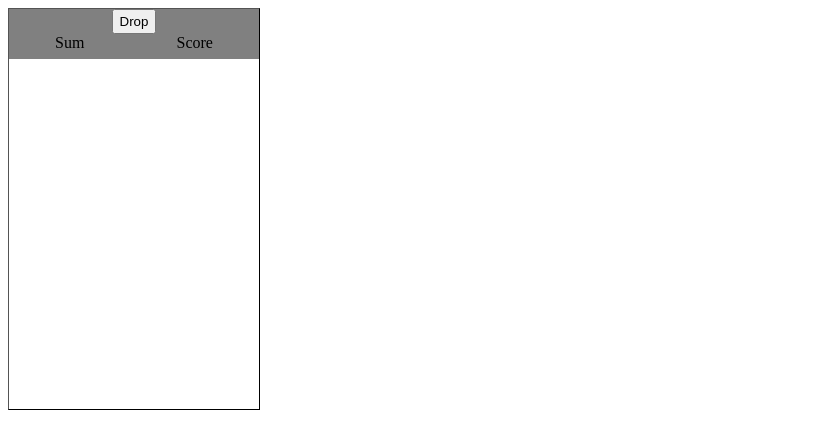
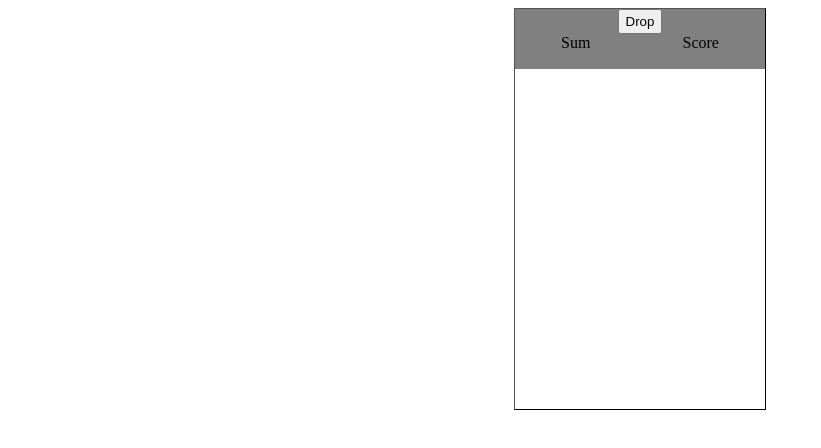
Before and after one commit to faklijta/verycreatives, a website: page ball.html in a window 1280 px wide. Shown: the whole page, without its empty margins (0-821 px from the left). Drawn offline with Linux system fonts and the light colour scheme.

Commit message:
style(minor changes)

```diff
--- a/assets/style.css
+++ b/assets/style.css
@@ -1,8 +1,7 @@
 body{
-  position: relative;
 }
 .container{
-  position: absolute;
+  margin: 0 auto;
   width: 250px;
   height: 400px;
   border: 1px outset black;
@@ -16,7 +15,7 @@ body{
 }
 .header-bottom{
   display: flex;
-  height: 25px;
+  height: 35px;
   background: gray;
   justify-content: space-around
 }
@@ -26,7 +25,7 @@ body{
 }
 
 .ball{
-  background: black;
+  background: pink;
   border-radius: 50%;
   height: 30px;
   width: 30px;
--- a/ball.html
+++ b/ball.html
@@ -13,8 +13,12 @@
       <button class="drop">Drop</button>
       </div>
       <div class="header-bottom">
-      <div class="sum">Sum</div>
-      <div class="score">Score</div>
+      <div class="sum">Sum
+        <div class="sum-placeholder"></div>
+      </div>
+      <div class="score">Score
+        <div class="score-placeholder"></div>
+      </div>
     </div>
     <div class="display">
         <!-- <figure class="ball"></figure> -->
--- a/style.css
+++ /dev/null
@@ -1,34 +0,0 @@
-body{
-  position: relative;
-}
-.container{
-  position: absolute;
-  width: 250px;
-  height: 400px;
-  border: 1px outset black;
-  justify-content: center
-}
-.header-top{
-  display: flex;
-  height: 25px;
-  background: gray;
-  justify-content: center
-}
-.header-bottom{
-  display: flex;
-  height: 25px;
-  background: gray;
-  justify-content: space-around
-}
-.display{
-  display: flex;
-  justify-content: center
-}
-
-.ball{
-  background: black;
-  border-radius: 50%;
-  height: 30px;
-  width: 30px;
-  margin: 0;
-}
```
Also changed, not shown: package.json (added, +22 -0 lines), script.js (deleted, +0 -26 lines), 2 other files.
